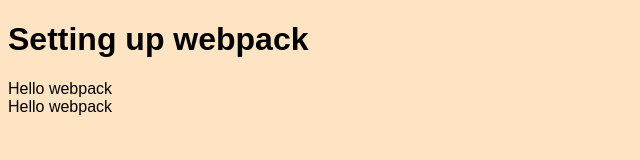
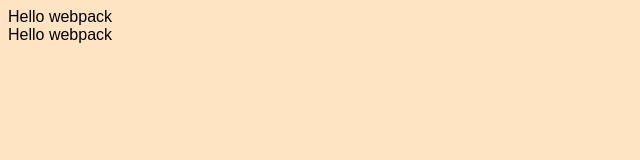
Before and after one commit to Omwomo/to-do-list-project, a website built with webpack: page dist/index.html in a window 1280 px wide. Shown: the whole page, without its empty margins (0-640 px from the left). Built offline with nearby package versions, Linux system fonts and the light colour scheme.

Commit message:
Update dist html file

```diff
--- a/dist/index.html
+++ b/dist/index.html
@@ -7,7 +7,6 @@
   <title>To-do list</title>
 <script defer src="index.bundle.js"></script></head>
 <body>
-  <h1>Setting up webpack</h1>
-
+  <div class="main-list"></div>
 </body>
 </html>
```
